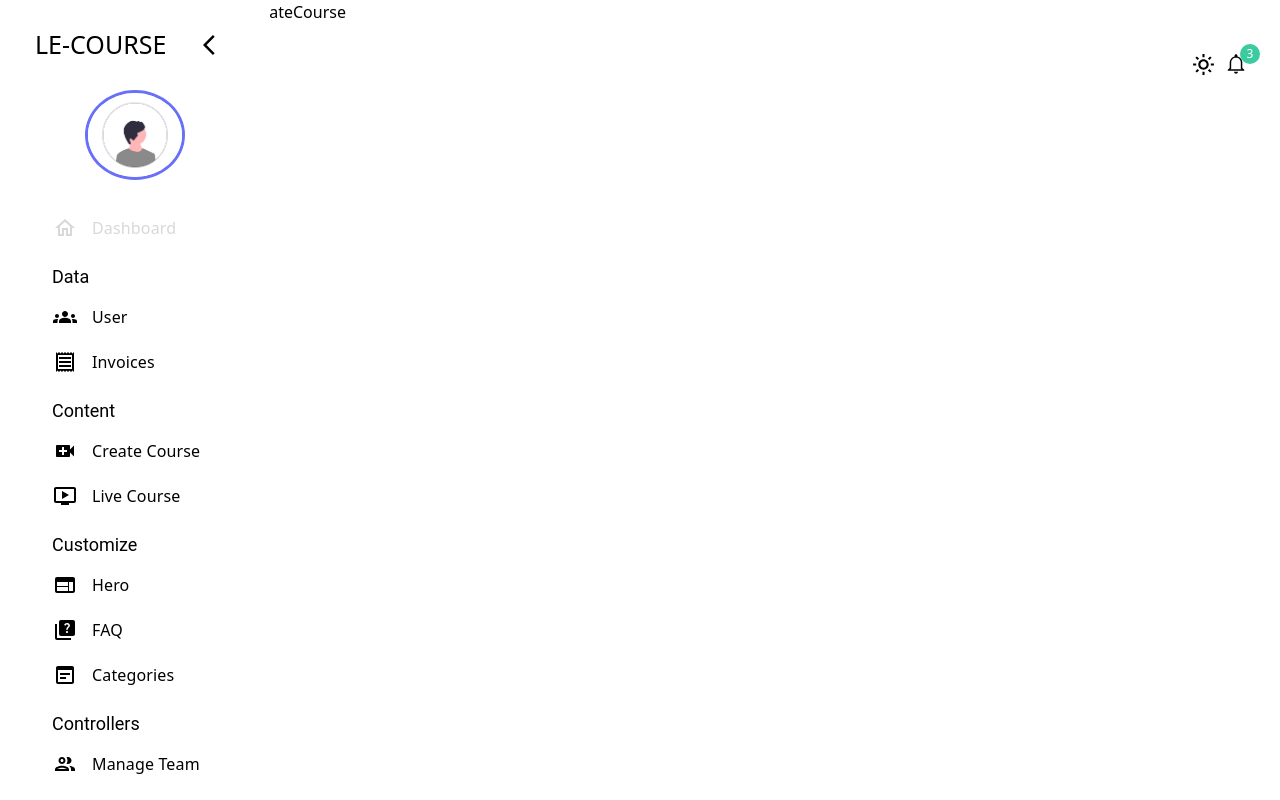
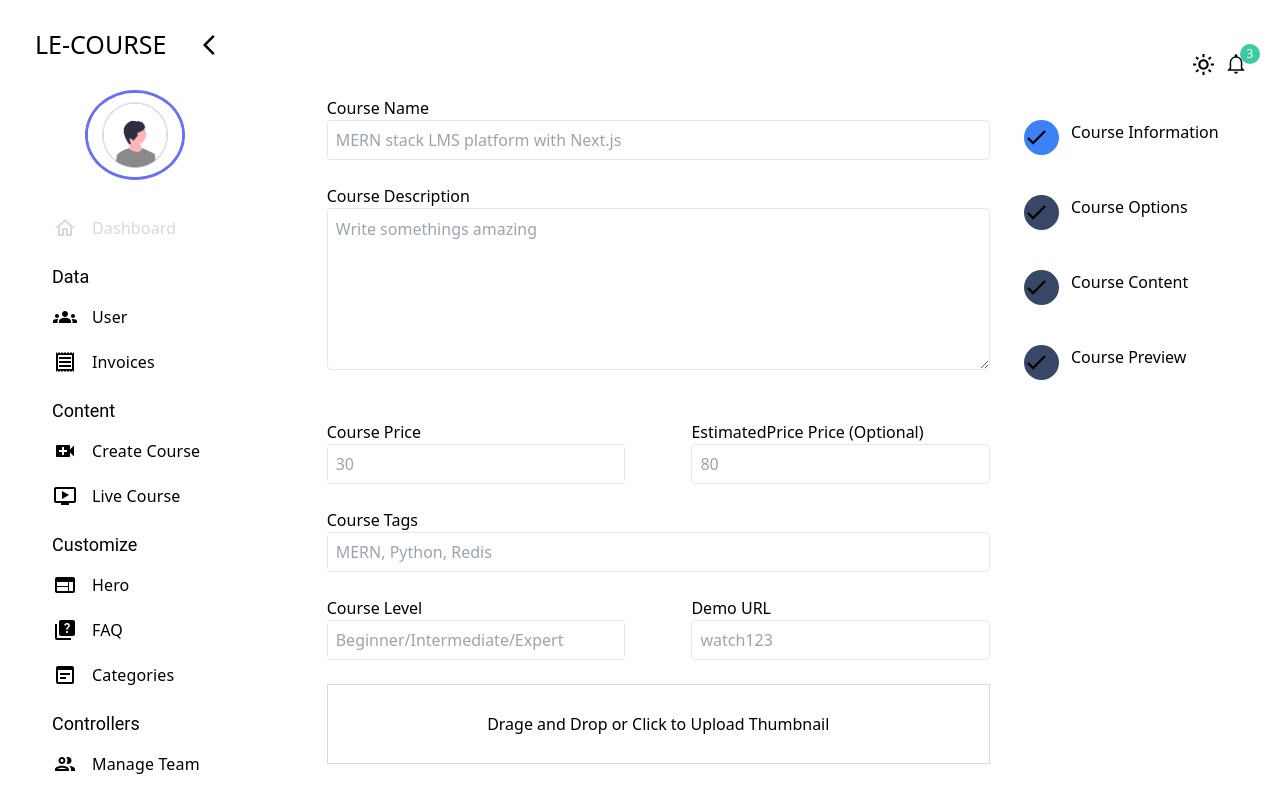
Before and after one commit to MutantBaby/LMS, a Next.js app in the folder client/: page /admin/create-course in a window 1280 px wide. Built offline with nearby package versions, Linux system fonts and the light colour scheme; no server answers.

Commit message:
impl thumbnail

```diff
--- /dev/null
+++ b/client/app/_components/Admin/Course/CourseInformation.tsx
@@ -0,0 +1,233 @@
+import { styles } from "@/styles";
+import React, { FC, useState } from "react";
+import toast from "react-hot-toast";
+
+type Props = {
+  active: number;
+  courseInfo: any;
+  setActive: (active: number) => void;
+  setCourseInfo: (course: any) => void;
+};
+
+const CourseInformation: FC<Props> = ({
+  active,
+  setActive,
+  courseInfo,
+  setCourseInfo,
+}) => {
+  const [dragging, setDragging] = useState(false);
+
+  const handleSubmit = (e: any) => {
+    e.preventDefault();
+    setActive(active + 1);
+  };
+
+  const handleFileChange = (e: any) => {
+    const file = e.target.files?.[0];
+
+    if (!file) {
+      toast.error("Some Error Occured, Try Again");
+      return;
+    }
+
+    const reader = new FileReader();
+
+    reader.onload = (e: any) => {
+      if (reader.readyState === 2)
+        setCourseInfo({ ...courseInfo, thumbnail: reader.result });
+    };
+    reader.readAsDataURL(file);
+  };
+
+  const handleDragOver = (e: any) => {
+    e.preventDefault();
+    setDragging(true);
+  };
+
+  const handleDragLeave = (e: any) => {
+    e.preventDefault();
+    setDragging(false);
+  };
+
+  const handleDrop = (e: any) => {
+    e.preventDefault();
+    setDragging(false);
+
+    const file = e.dataTransfer.files?.[0];
+
+    if (!file) {
+      toast.error("Some Error Occured, Try Again");
+      return;
+    }
+
+    const reader = new FileReader();
+
+    reader.onload = (e: any) => {
+      setCourseInfo({ ...courseInfo, thumbnail: reader.result });
+    };
+    reader.readAsDataURL(file);
+  };
+
+  return (
+    <div className="w-[80%] m-auto mt-24">
+      <form onSubmit={handleSubmit} className={`${styles.label}`}>
+        <div>
+          <label htmlFor="name">Course Name</label>
+          <input
+            id="name"
+            type="name"
+            name=""
+            required
+            value={courseInfo.name}
+            onChange={(e) =>
+              setCourseInfo({ ...courseInfo, name: e.target.value })
+            }
+            placeholder="MERN stack LMS platform with Next.js"
+            className={`${styles.input}`}
+          />
+        </div>
+
+        <br />
+        <div className="mb-5">
+          <label htmlFor="description">Course Description</label>
+          <textarea
+            name="description"
+            id="description"
+            rows={6}
+            cols={3}
+            placeholder="Write somethings amazing"
+            value={courseInfo.description}
+            onChange={(e) =>
+              setCourseInfo({ ...courseInfo, description: e.target.value })
+            }
+            className={`${styles.input} !h-min !py-2`}></textarea>
+        </div>
+
+        <br />
+        <div className="w-full flex justify-between">
+          <div className="w-[45%]">
+            <label htmlFor="">Course Price</label>
+            <input
+              id="price"
+              type="number"
+              name=""
+              required
+              value={courseInfo.price}
+              onChange={(e) =>
+                setCourseInfo({ ...courseInfo, price: e.target.value })
+              }
+              placeholder="30"
+              className={`${styles.input}`}
+            />
+          </div>
+
+          <div className="w-[45%]">
+            <label htmlFor="estimatedPrice">
+              EstimatedPrice Price (Optional)
+            </label>
+            <input
+              id="estimatedPrice"
+              type="number"
+              name=""
+              required
+              value={courseInfo.estimatedPrice}
+              onChange={(e) =>
+                setCourseInfo({ ...courseInfo, estimatedPrice: e.target.value })
+              }
+              placeholder="80"
+              className={`${styles.input}`}
+            />
+          </div>
+        </div>
+
+        <br />
+        <div>
+          <label className={`${styles.label}`} htmlFor="tags">
+            Course Tags
+          </label>
+          <input
+            id="tags"
+            type="email"
+            name=""
+            required
+            value={courseInfo.tags}
+            onChange={(e) =>
+              setCourseInfo({ ...courseInfo, tags: e.target.value })
+            }
+            placeholder="MERN, Python, Redis"
+            className={`${styles.input}`}
+          />
+        </div>
+
+        <br />
+        <div className="w-full flex justify-between">
+          <div className="w-[45%]">
+            <label htmlFor="level">Course Level</label>
+            <input
+              id="level"
+              type="string"
+              name=""
+              required
+              value={courseInfo.level}
+              onChange={(e) =>
+                setCourseInfo({ ...courseInfo, level: e.target.value })
+              }
+              placeholder="Beginner/Intermediate/Expert"
+              className={`${styles.input}`}
+            />
+          </div>
+
+          <div className="w-[45%]">
+            <label htmlFor="demoUrl">Demo URL</label>
+            <input
+              id="demoUrl"
+              type="string"
+              name=""
+              required
+              value={courseInfo.demoUrl}
+              onChange={(e) =>
+                setCourseInfo({ ...courseInfo, demoUrl: e.target.value })
+              }
+              placeholder="watch123"
+              className={`${styles.input}`}
+            />
+          </div>
+        </div>
+
+        <br />
+        <div className="w-full">
+          <input
+            type="file"
+            accept="image/*"
+            id="file"
+            className="hidden"
+            onChange={handleFileChange}
+          />
+
+          <label
+            htmlFor=""
+            onDrop={handleDrop}
+            onDragOver={handleDragOver}
+            onDragLeave={handleDragLeave}
+            className={`w-full min-h-[10vh] dark:border-white border-[#00000026] p-3 border flex items-center justify-center ${
+              dragging ? "bg-blue-500" : "bg-transparent"
+            }`}>
+            {courseInfo.thumbnail ? (
+              <img
+                alt=""
+                src={courseInfo.thumbnail}
+                className="max-h-full w-full object-cover"
+              />
+            ) : (
+              <span className="text-black dark:text-white">
+                Drage and Drop or Click to Upload Thumbnail
+              </span>
+            )}
+          </label>
+        </div>
+      </form>
+    </div>
+  );
+};
+
+export default CourseInformation;
--- /dev/null
+++ b/client/app/_components/Admin/Course/CourseOptions.tsx
@@ -0,0 +1,50 @@
+import React, { FC } from "react";
+import { IoMdCheckmark } from "react-icons/io";
+
+type Props = {
+  active: number;
+  setActive: (active: number) => void;
+};
+
+const CourseOptions: FC<Props> = ({ active, setActive }) => {
+  const options = [
+    "Course Information",
+    "Course Options",
+    "Course Content",
+    "Course Preview",
+  ];
+
+  return (
+    <div>
+      {options.map((option: any, index: number) => (
+        <div key={index} className={"w-full flex py-5"}>
+          <div
+            className={`w-[35px] h-[35px] rounded-full flex items-center  justify-content ${
+              active + 1 > index ? "bg-blue-500" : "bg-[#384766]"
+            }`}>
+            <IoMdCheckmark className="text-[25px]" />
+
+            {index !== options.length - 1 && (
+              <div
+                className={`${
+                  active + 1 > index ? "bg-blue-500" : "bg-[#384766]"
+                } bottom-[-100%]`}
+              />
+            )}
+          </div>
+
+          <h5
+            className={`pl-3 ${
+              active === index
+                ? "dark:text-white text-black"
+                : "dark:text-white text-black"
+            }`}>
+            {option}
+          </h5>
+        </div>
+      ))}
+    </div>
+  );
+};
+
+export default CourseOptions;
--- a/client/app/_components/Admin/Course/CreateCourse.tsx
+++ b/client/app/_components/Admin/Course/CreateCourse.tsx
@@ -1,6 +1,8 @@
 "use client";
 
 import React, { FC, useState } from "react";
+import CourseInformation from "./CourseInformation";
+import CourseOptions from "./CourseOptions";
 
 type Props = {};
 
@@ -30,7 +32,24 @@ const CreateCourse: FC<Props> = () => {
     },
   ]);
 
-  return <div>CreateCourse</div>;
+  return (
+    <div className="w-full flex min-h-screen">
+      <div className="w-[80%]">
+        {active === 0 && (
+          <CourseInformation
+            active={active}
+            setActive={setActive}
+            courseInfo={courseInfo}
+            setCourseInfo={setCourseInfo}
+          />
+        )}
+      </div>
+
+      <div className="w-[20%] mt-[100px] h-screen fixed z-[-1] top-18 right-0">
+        <CourseOptions active={active} setActive={setActive} />
+      </div>
+    </div>
+  );
 };
 
 export default CreateCourse;
```
